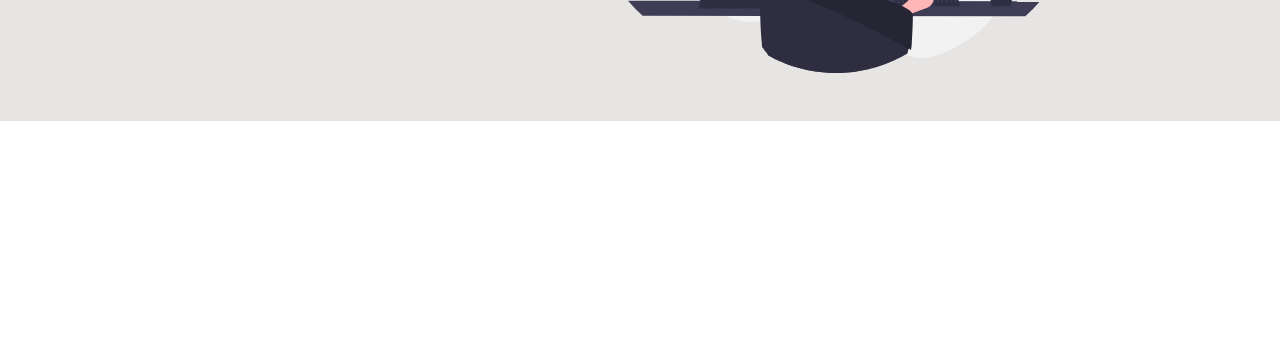
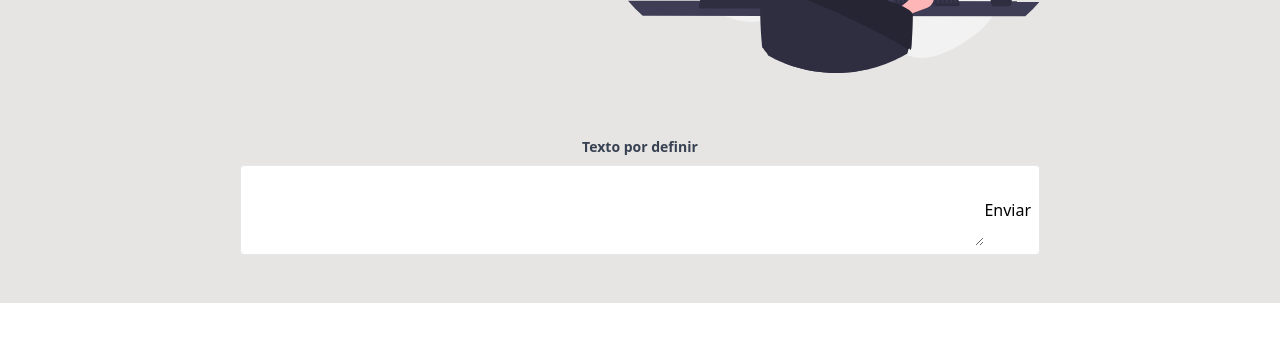
Before and after one commit to gustavoromerocl/portafolio-personal-gatsby, a Gatsby site: page / in a window 1280 px wide. Shown: the part 275-616 px from the top of the page. Built offline with nearby package versions, Linux system fonts and the light colour scheme; Gatsby itself is replaced by a stand-in of ours.

Commit message:
primeros pasos del proyecto - formulario de contacto

```diff
--- /dev/null
+++ b/src/components/contactForm.jsx
@@ -0,0 +1,22 @@
+import React from 'react'
+
+const contactForm = () => (
+  <form className='mt-16 text-center'>
+    <label
+      id='contact-content'
+      name="contact-content"
+      htmlFor=""
+      className='block text-gray-700 text-sm font-bold mb-2'>Texto por definir</label>
+    <div className='flex rounded bg-white border p-2'>
+      <textarea
+        id='contact-content'
+        name="contact-content"
+        className='flex-1 py-3 px-3 text-gray-700 focus:outline-none focus:shadow-md'></textarea>
+      <button className='btn'>Enviar</button>
+    </div>
+
+  </form>
+)
+
+
+export default contactForm
--- a/src/components/header.jsx
+++ b/src/components/header.jsx
@@ -1,16 +1,24 @@
 import React from 'react'
 import illustration from '../images/undraw_programming_re_kg9v.svg'
+import Form from './contactForm'
 
 const Header = () => (
   <header className='bg-stone-200'>
-    <div className='container mx-auto p-12 max-w-4xl flex justify-center items-center'>
-      <div className='flex-1'>
-        <h1 className='text-6xl font-bold text-blue-500'>¡Hola! Soy Gustavo</h1>
-        <p className='text-xl font-light'>Desarrollador Javascript fullstack</p>
+    <div className='container mx-auto p-12 max-w-4xl'>
+      <div className="flex justify-center items-center">
+        <div className='flex-1'>
+          <h1 className='text-6xl font-bold text-blue-500'>¡Hola! Soy Gustavo</h1>
+          <p className='text-xl font-light'>Desarrollador Javascript fullstack</p>
+        </div>
+
+        <img src={illustration} alt="header illustration" style={{ height: '300px' }} />
       </div>
 
-      <img src={illustration} alt="header illustration" style={{height: '300px'}}/>
+      <div>
+        <Form />
+      </div>
     </div>
+
   </header>
 )
 
```
